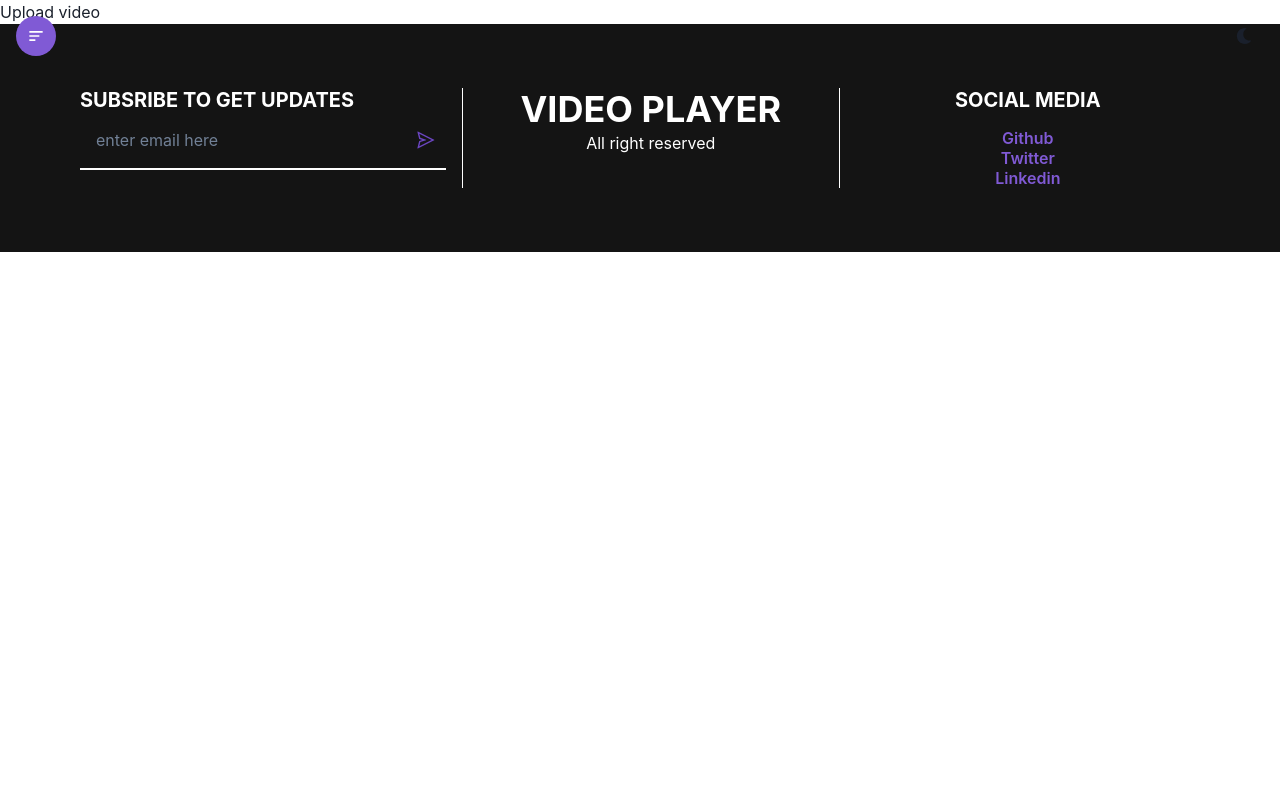
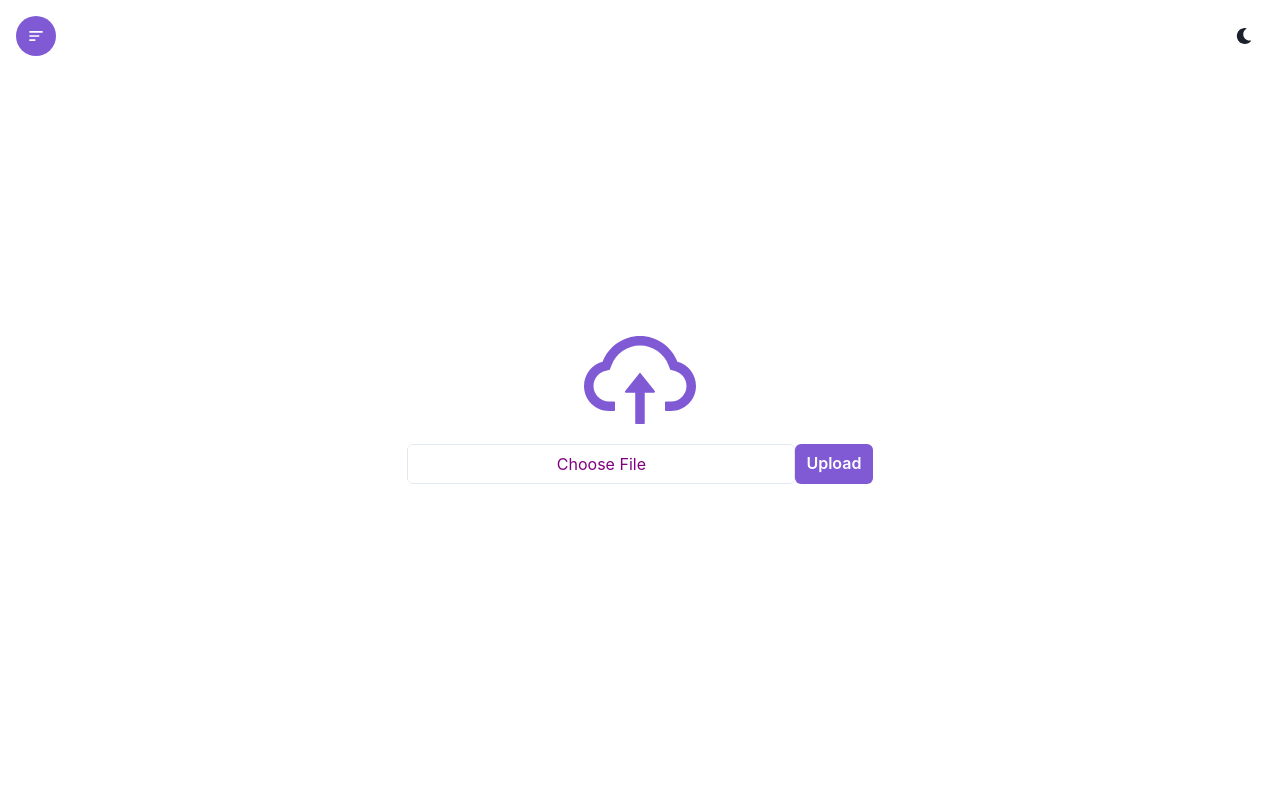
Before and after one commit to 0xyusufz/Video-Player, a React (Vite) app: page /upload in a window 1280 px wide. Shown: the top 800 px of the page. Built offline with nearby package versions, Linux system fonts and the light colour scheme.

Commit message:
upload page created

```diff
--- a/src/pages/Upload.jsx
+++ b/src/pages/Upload.jsx
@@ -1,11 +1,40 @@
-import React from 'react'
+import React from "react";
+import { Container,Box, Input, Button } from "@chakra-ui/react";
+import { AiOutlineCloudUpload } from "react-icons/ai";
 
 const Upload = () => {
   return (
-    <div>
-      <h1>Upload video</h1>
-    </div>
-  )
-}
+    <Container maxW={"container.xl"} h={"100vh"} p={"16"}>
+      <Box
+        display={"flex"}
+        flexDirection={"column"}
+        alignItems={"center"}
+        justifyContent={"center"}
+        h={"full"}
+        color={"purple.500"}
+      >
+        <AiOutlineCloudUpload size={"10vmax"}/>
 
-export default Upload
+        <form>
+          <Box display={"flex"} alignItems={"center"} justifyContent={"center"}>
+            <Input required type={"file"}
+            css={{
+              "&::file-selector-button": {
+                border: "none",
+                width: "calc(100% + 36px)",
+                height: "100%",
+                marginLeft: "-18px",
+                color: "purple",
+                backgroundColor: "white",
+                cursor: "pointer",
+              },
+            }} />
+            <Button colorScheme={"purple"} type={"submit"}>Upload</Button>
+          </Box>
+        </form>
+      </Box>
+    </Container>
+  );
+};
+
+export default Upload;
```
